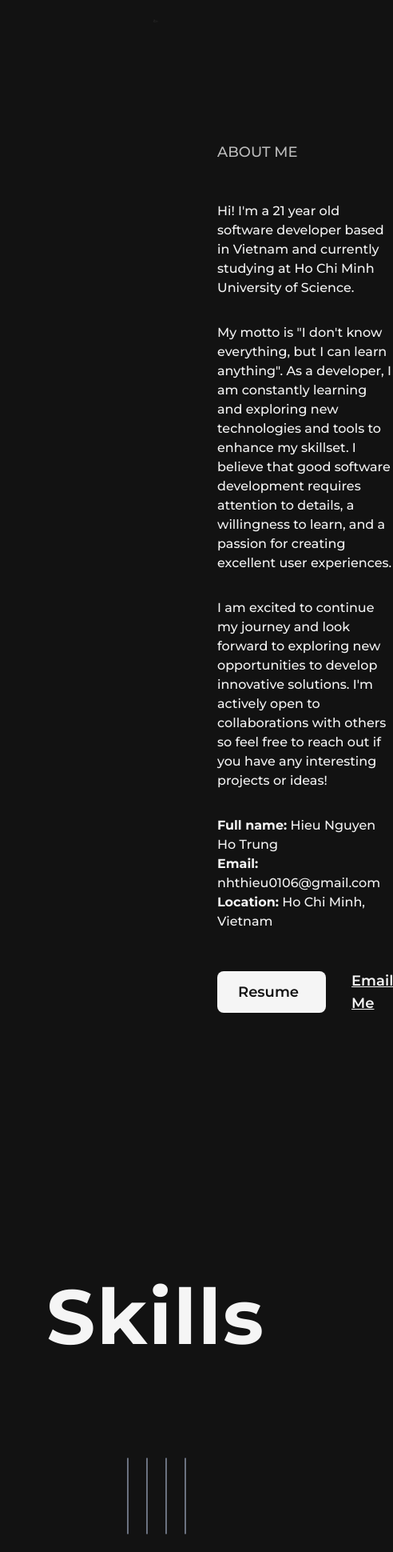
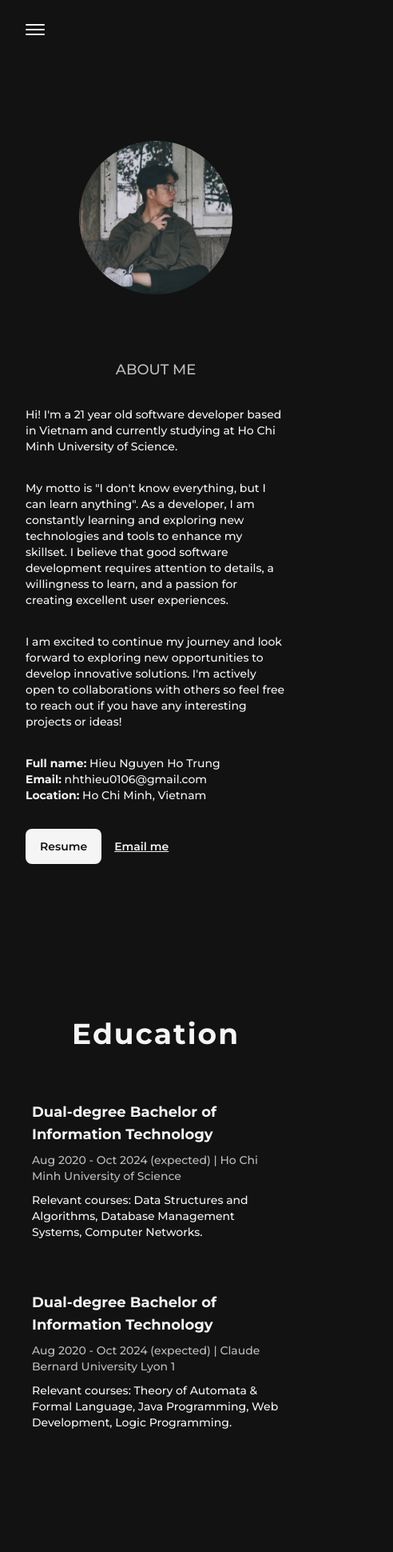
Before and after one commit to nhthieu/hieu-nguyen-website, a Next.js app: page /about in a window 390 px wide. Shown: the top 1940 px of the page at 80% size, 492 px wide, since content can reach past the window. Built offline with nearby package versions, Linux system fonts and the light colour scheme; grey boxes are pictures that could not be loaded.

Commit message:
responsive about page

```diff
--- a/app/(main)/about/page.tsx
+++ b/app/(main)/about/page.tsx
@@ -21,37 +21,37 @@ export const metadata = {
 function AboutPage() {
   return (
     <div className='w-full flex flex-col items-center justify-between pb-40'>
-      <section id="about" className="w-full flex justify-between space-x-20">
-        <div className='w-full h-auto'>
-          <Image src={profilePic} alt='My Profile Picture' priority className='w-full h-auto object-cover' />
+      <section id="about" className="w-full mb-64 flex justify-between space-x-20 xl:flex-col xl:items-center xl:justify-center xl:space-x-0 xl:space-y-20 md:mb-48">
+        <div className='w-full h-auto 2xl:w-1/2 flex items-center justify-center md:w-full'>
+          <Image src={profilePic} alt='My Profile Picture' priority className='w-full h-auto object-cover md:rounded-full md:w-72 md:h-72 sm:w-64 sm:h-64 xs:w-48 xs:h-48' />
         </div>
 
-        <div className="flex flex-col items-start justify-start">
-          <div className="mb-8">
+        <div className="flex flex-col items-start justify-start 2xl:w-1/2 xl:items-center xl:w-full">
+          <div className="mb-4">
             {/* <Logo className="w-28" /> */}
             <h1 className="font-medium text-lg text-light/75 uppercase">About me</h1>
           </div>
-          <p className='my-4 font-medium text-light'>{para1}</p>
-          <p className='my-4 font-medium text-light'>{para2}</p>
-          <p className='my-4 font-medium text-light'>{para3}</p>
-          <div className='my-4 font-medium '>
+          <p className='my-4 font-medium text-light xs:text-sm'>{para1}</p>
+          <p className='my-4 font-medium text-light xs:text-sm'>{para2}</p>
+          <p className='my-4 font-medium text-light xs:text-sm'>{para3}</p>
+          <div className='my-4 font-medium xl:self-start xs:text-sm'>
             <p><b>Full name:</b> Hieu Nguyen Ho Trung</p>
             <p><b>Email:</b> nhthieu0106@gmail.com</p>
             <p><b>Location:</b> Ho Chi Minh, Vietnam</p>
           </div>
-          <div className='flex items-center self-start mt-8 lg:self-center'>
+          <div className='flex items-center self-start mt-8 xs:mt-4'>
             <Link
               href='/cv.pdf'
               target='_blank'
               download={true}
-              className='flex items-center bg-light text-dark p-2.5 px-6 rounded-lg text-lg font-semibold border-2 border-solid border-transparent hover:border-light hover:bg-dark hover:text-light transition ease duration-300 mr-8'>
+              className='flex items-center bg-light text-dark p-2.5 px-6 rounded-lg text-lg font-semibold border-2 border-solid border-transparent hover:border-light hover:bg-dark hover:text-light transition ease duration-300 mr-8 md:px-4 md:text-base xs:text-sm md:mr-4'>
               Resume
-              <LinkArrow className='w-6 ml-2' />
+              <LinkArrow className='w-6 ml-2 md:hidden' />
             </Link>
             <Link
                 href='mailto:nguyenhotrunghieu0106@gmail.com'
                 target='_blank'
-                className='text-lg font-semibold capitalize text-light underline md:text-lg'
+                className='text-lg font-semibold text-light underline md:text-base xs:text-sm'
               >
                 Email me
               </Link>
@@ -59,9 +59,9 @@ function AboutPage() {
         </div>
       </section>
 
+      <Education />
+      {/* <Experience /> */}
       <Skills />
-      {/* <Experience /> */}
-      <Education />
     </div>
   );
 }
--- a/app/(main)/layout.tsx
+++ b/app/(main)/layout.tsx
@@ -8,7 +8,7 @@ export default function Layout({
   return (
     <>
       <Header />
-      <main className="px-48 pt-44">
+      <main className="px-48 pt-44 2xl:px-44 xl:px-36 lg:px-32 md:px-20 sm:px-12 xs:px-8">
         {children}
       </main>
     </>
--- a/components/Education.tsx
+++ b/components/Education.tsx
@@ -16,15 +16,15 @@ function Education({ }: Props) {
   )
 
   return (
-    <div className='text-light my-32 mb-72 w-full'>
-      <h2 className='font-bold text-8xl mb-32 w-full tracking-[2px] text-center md:text-6xl md:mb-16 xs:text-4xl'>Education</h2>
-      <div ref={ref} className='w-[75%] mx-auto relative lg:w-[90%] md:w-full'>
+    <div className='text-light mb-64 w-full md:mb-48'>
+      <h2 className='font-bold text-8xl mb-32 w-full tracking-[2px] text-center lg:text-7xl lg:mb-28 md:text-6xl md:mb-16 xs:text-4xl'>Education</h2>
+      <div ref={ref} className='w-[75%] flex items-center mx-auto relative xl:w-full'>
         <motion.div
           style={{ scaleY: scrollYProgress }}
-          className='absolute left-8 top-0 w-[4px] h-full bg-light origin-top'
+          className='absolute left-8 top-0 w-[4px] h-full bg-light origin-top xl:left-0 xl:w-[2px] md:hidden'
         />
 
-        <ul className='w-full flex flex-col items-start justify-between ml-4 xs:ml-2'>
+        <ul className='w-full flex flex-col items-start justify-between xs:ml-2'>
           <EducationDetail
             type='Dual-degree Bachelor of Information Technology'
             time='Aug 2020 - Oct 2024 (expected)'
--- a/components/EducationDetail.tsx
+++ b/components/EducationDetail.tsx
@@ -15,7 +15,7 @@ function EducationDetail({ type, time, place, gpa, info }: Props) {
   const ref = useRef<HTMLLIElement>(null);
 
   return (
-    <li ref={ref} className='my-8 first:mt-0 last:mb-0 w-[65%] mx-auto flex flex-col items-center justify-between md:w-[80%]'>
+    <li ref={ref} className='my-8 first:mt-0 last:mb-0 w-[65%] mx-auto flex flex-col items-center justify-between xl:w-[80%] md:w-full'>
       {/* <LiIcon reference={ref}/> */}
       <motion.div
         initial={{ y: 50 }}
--- a/components/Header.tsx
+++ b/components/Header.tsx
@@ -3,16 +3,18 @@
 import Link from "next/link";
 import { useEffect, useState } from "react";
 import CustomLink from "./CustomLink";
-import { ArrowBackIcon } from "./Icons";
 import Logo from "./Logo";
-
+import { motion } from "framer-motion";
+import CustomMobileLink from "./CustomMobileLink";
 
 type Props = {
   className?: string;
 }
 
-function Header({ className}: Props) {
+function Header({ className = "" }: Props) {
   const [isScrolled, setIsScrolled] = useState(false);
+  const [isOpen, setIsOpen] = useState(false);
+  const toggleMenu = () => setIsOpen(!isOpen);
   useEffect(() => {
     const handleScroll = () => {
       setIsScrolled(window.scrollY > 80);
@@ -24,18 +26,41 @@ function Header({ className}: Props) {
   }, []);
 
   return (
-    <header className={`${className} flex items-center justify-between w-screen py-6 fixed left-0 top-0 px-48 font-medium z-30 ${isScrolled ? "border-b border-solid border-light/10 backdrop-blur-md" : ""}`}>
+    <header className={`${className} flex items-center justify-between w-screen py-6 fixed left-0 top-0 px-48 font-medium z-30 2xl:px-44 xl:px-36 lg:px-32 md:px-20 sm:px-12 xs:px-8 md:justify-start ${isScrolled ? "border-b border-solid border-light/10 backdrop-blur-md" : ""}`}>
+      <button
+        className='flex-col justify-center items-center hidden md:flex py-2'
+        onClick={toggleMenu}>
+        <span className={`bg-light dark:bg-light block transition-all duration-300 ease-out h-0.5 w-6 rounded-sm ${isOpen ? 'rotate-45 translate-y-1' : '-translate-y-0.5'}`}></span>
+        <span className={`bg-light dark:bg-light block transition-all duration-300 ease-out h-0.5 w-6 rounded-sm my-0.5 ${isOpen ? 'opacity-0' : 'opacity-100'}`}></span>
+        <span className={`bg-light dark:bg-light block transition-all duration-300 ease-out h-0.5 w-6 rounded-sm ${isOpen ? '-rotate-45 -translate-y-1' : 'translate-y-0.5'}`}></span>
+      </button>
+
+
       <Link href="/">
-        <Logo className="w-20" />
+        <Logo className="w-20 md:hidden" />
       </Link>
 
-      <nav className='flex items-center justify-between lg:hidden text-base' >
+      <nav className='flex items-center justify-between text-base md:hidden' >
         {/* <CustomLink href='/' title='Home' className='mx-4' /> */}
         <CustomLink href='/about' title='About' className='mx-4' />
         <CustomLink href='/projects' title='Projects' className='mx-4' />
         <CustomLink href='/contact' title='Contact' className='mx-4' />
         <CustomLink href='/blog' title='Blog' className='mx-4' />
       </nav>
+
+      {
+        isOpen && (
+          <motion.nav
+            initial={{ scale: 0, opacity: 0, x: '-50%', y: '-50%' }}
+            animate={{ scale: 1, opacity: 1 }}
+            className='min-w-[70vw] flex flex-col items-center justify-center fixed top-1/2 left-1/2 -translate-x-1/2 -translate-y-1/2 z-30 bg-light/75 rounded-lg backdrop-blur-md py-32'>
+            <CustomMobileLink href='/' title='Home' className='' toggle={toggleMenu} />
+            <CustomMobileLink href='/about' title='About' className='' toggle={toggleMenu} />
+            <CustomMobileLink href='/projects' title='Projects' className='' toggle={toggleMenu} />
+            <CustomMobileLink href='/blog' title='Blog' className='' toggle={toggleMenu} />
+          </motion.nav>
+        )
+      }
     </header>
   );
 }
--- a/components/Navbar.tsx
+++ b/components/Navbar.tsx
@@ -9,7 +9,7 @@ type Props = {}
 
 function Navbar({ }: Props) {
   const [isOpen, setIsOpen] = useState(false);
-  const toggleMenu = () => setIsOpen(!isOpen)
+  const toggleMenu = () => setIsOpen(!isOpen);
 
   return (
     <>
@@ -43,7 +43,7 @@ function Navbar({ }: Props) {
             <CustomMobileLink href='/' title='Home' className='' toggle={toggleMenu} />
             <CustomMobileLink href='/about' title='About' className='' toggle={toggleMenu} />
             <CustomMobileLink href='/projects' title='Projects' className='' toggle={toggleMenu} />
-            <CustomMobileLink href='/gallery' title='Gallery' className='' toggle={toggleMenu} />
+            <CustomMobileLink href='/blog' title='Blog' className='' toggle={toggleMenu} />
           </motion.nav>
         )
       }
--- a/components/Skill.tsx
+++ b/components/Skill.tsx
@@ -11,9 +11,9 @@ type Props = {
 function Skill({ directionLeft }: Props) {
   return (
     <motion.div
-      initial={{ x: directionLeft ? -200 : 200, opacity: 0 }}
-      transition={{ duration: 1, delay: 0.5 }}
-      whileInView={{ x: 0, opacity: 1 }}
+      initial={{ opacity: 0, y: -50 }}
+      transition={{ duration: 1 }}
+      whileInView={{ opacity: 1, y: 0 }}
       className="cursor-pointer"
     >
       <Image
@@ -21,7 +21,7 @@ function Skill({ directionLeft }: Props) {
         alt='Skill'
         width={5000}
         height={5000}
-        className="rounded-full border border-gray-500 object-cover w-24 h-24"
+        className="rounded-full border border-gray-500 object-cover w-24 h-24 lg:w-20 lg:h-20 xs:w-16 xs:h-16"
       />
     </motion.div>
   )
--- a/components/Skills.tsx
+++ b/components/Skills.tsx
@@ -8,18 +8,18 @@ type Props = {}
 function Skills({ }: Props) {
   return (
     <motion.div
-      className="w-full h-screen flex flex-col justify-center items-center my-32"
+      className="w-full flex flex-col justify-start items-center mb-64 md:mb-48"
     >
-      <h3 className="font-bold text-8xl tracking-[2px] text-center mb-32">Skills</h3>
-      <div className="grid grid-cols-4 gap-6">
+      <h3 className="font-bold text-8xl tracking-[2px] text-center mb-32 lg:text-7xl lg:mb-28 md:mb-16 md:text-6xl xs:text-4xl">Skills</h3>
+      <div className="grid grid-cols-4 gap-6 sm:gap-4 xs:grid-cols-3">
         <Skill />
         <Skill />
         <Skill />
         <Skill />
-        <Skill directionLeft />
-        <Skill directionLeft />
-        <Skill directionLeft />
-        <Skill directionLeft />
+        <Skill />
+        <Skill />
+        <Skill />
+        <Skill />
       </div>
     </motion.div>
   )
```
